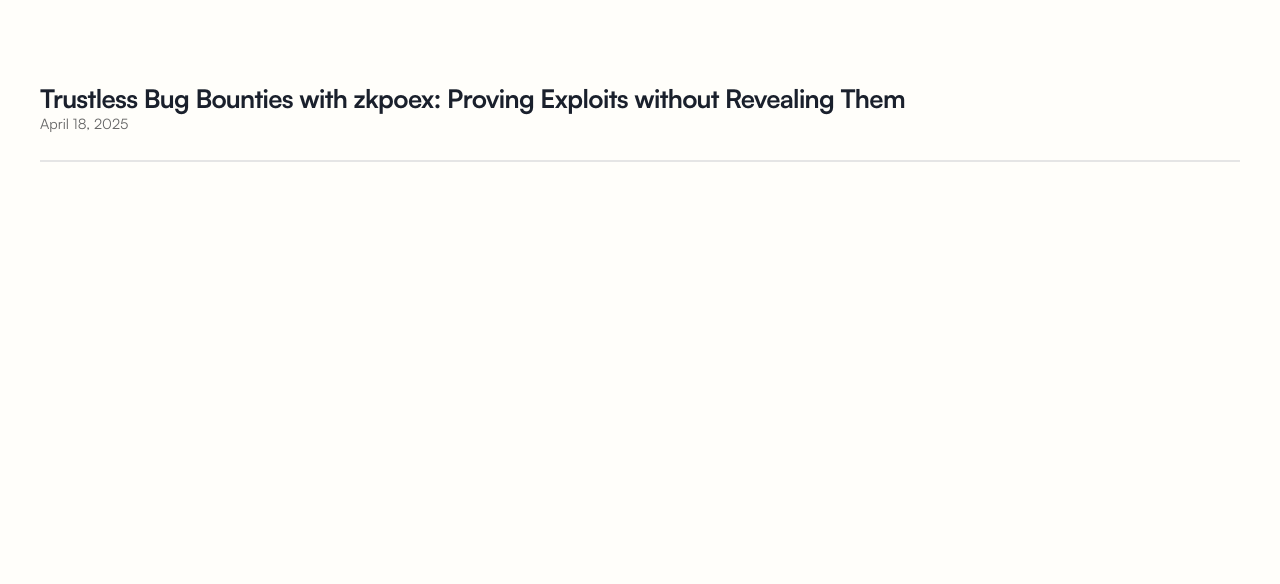
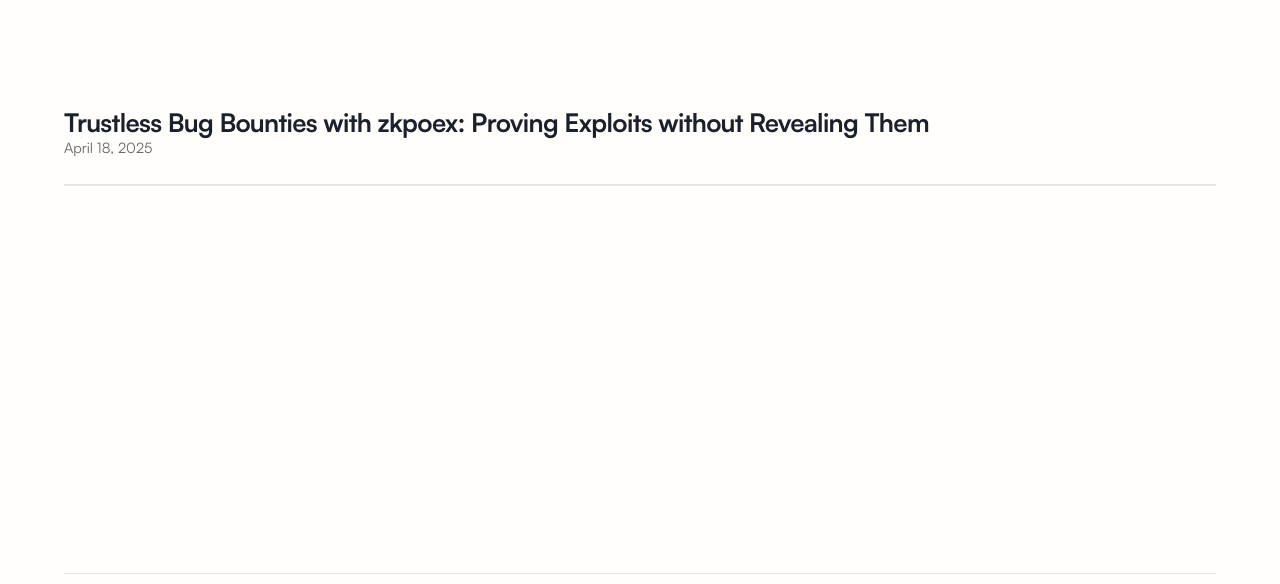
Before and after one commit to ziemen4/z-notes, a Gatsby site: page / in a window 1280 px wide. Shown: the part 102-686 px from the top of the page. Built offline with nearby package versions, Linux system fonts and the light colour scheme; Gatsby itself is replaced by a stand-in of ours; a web font is replaced by a local one.

Commit message:
Improve padding for wide screens

```diff
--- a/src/style.css
+++ b/src/style.css
@@ -408,7 +408,7 @@ a:focus {
 .global-wrapper {
   margin: var(--spacing-0) auto;
   max-width: var(--maxWidth-wrapper);
-  padding: var(--spacing-10) var(--spacing-10);
+  padding: var(--spacing-16) var(--spacing-16);
   min-height: 100vh;
   display: flex;
   flex-direction: column;
```
